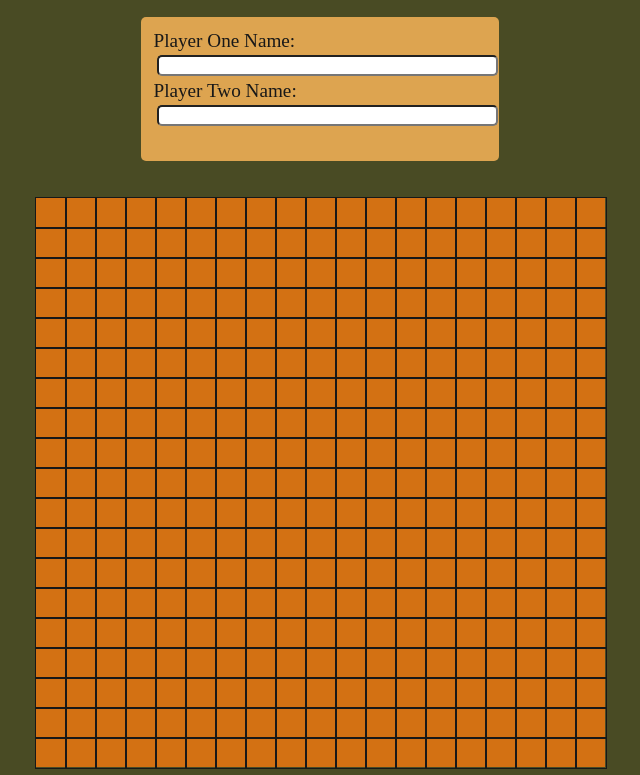
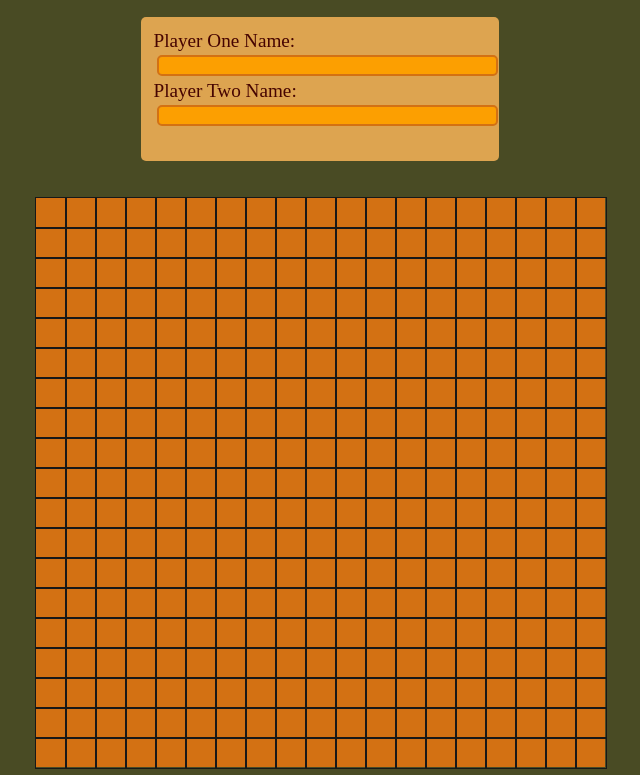
Before and after one commit to Jace-Banford-Byington/Extreme, a plain HTML site: page index.html in a window 1280 px wide. Shown: the part 128-903 px from the top of the page, without its empty margins (320-960 px from the left). Drawn offline with Linux system fonts and the light colour scheme.

Commit message:
final design?

```diff
--- a/css/style.css
+++ b/css/style.css
@@ -18,7 +18,7 @@
 }
 body {
 	background-color: var(--dark-moss-green);
-	color: var(--color);
+	color: var(--black-bean);
 }
 
 h1 {
@@ -45,6 +45,9 @@ input {
 	border-radius: 5px;
 	margin: 1%;
 	width: 100%;
+  background-color: var(--orange-peel);
+  border: 2px solid var(--ochre);
+  color: var(--black-bean);
 }
 
 .board {
```
